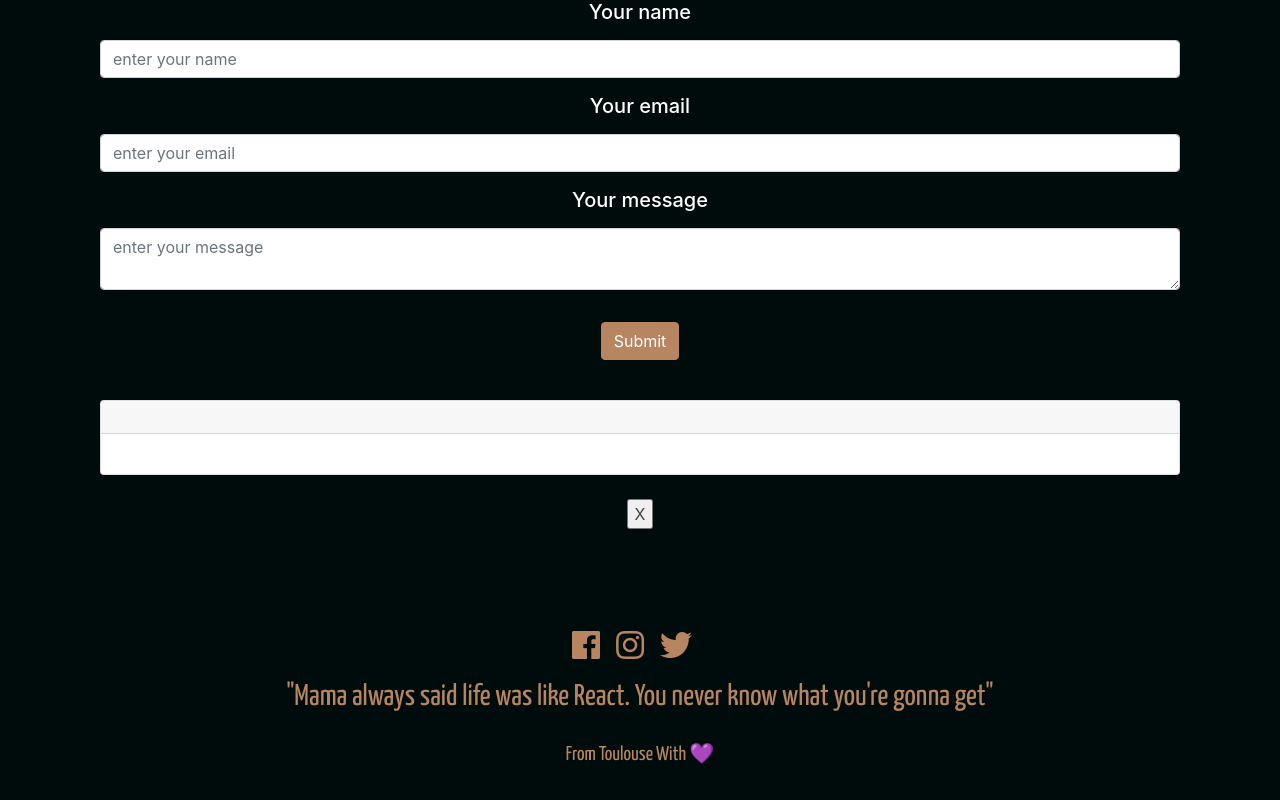
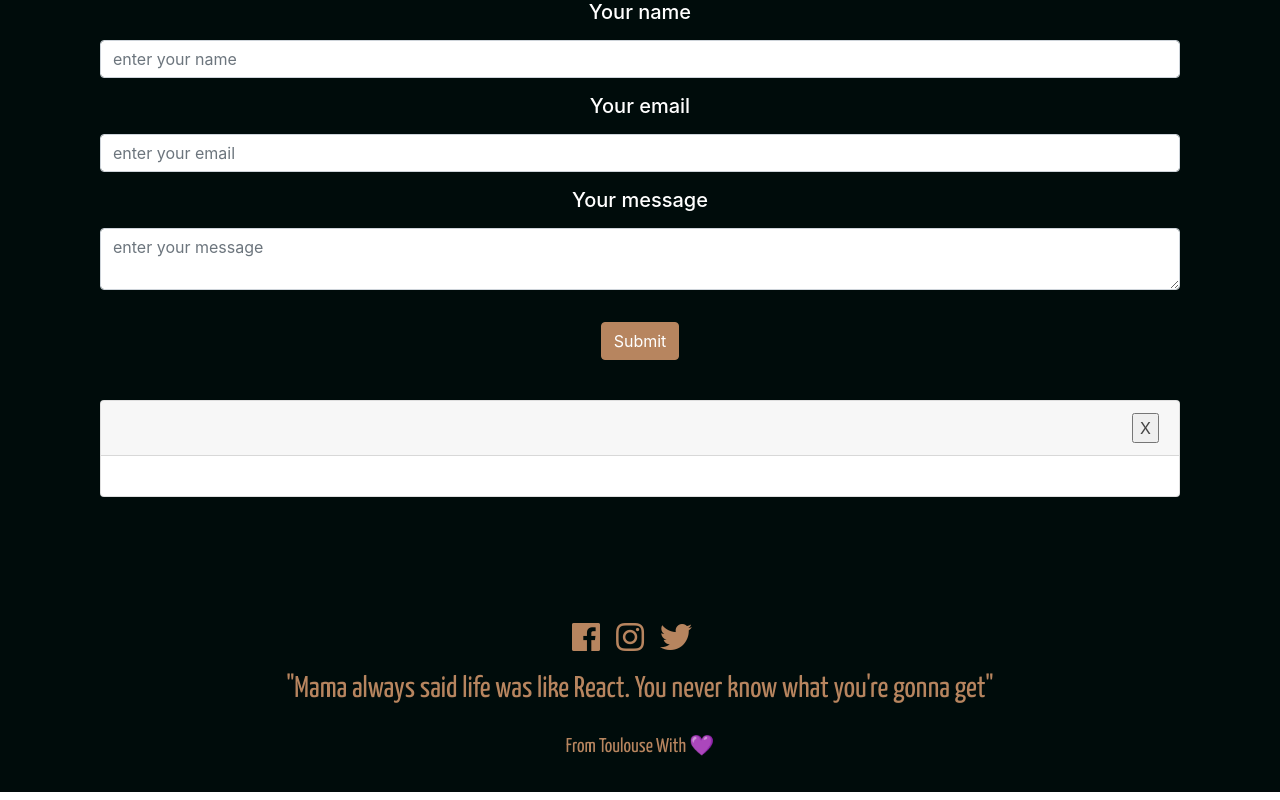
Before and after one commit to WildCodeSchool/toulouse-0219-js-moviescreen, a React (Create React App) app: page /movie-details/1 in a window 1280 px wide. Shown: the part 1359-2159 px from the top of the page. Built offline with nearby package versions, Linux system fonts and the light colour scheme; no server answers; a web font is replaced by a local one.

Commit message:
changed X position on comments

```diff
--- a/src/components/details/AddComment.jsx
+++ b/src/components/details/AddComment.jsx
@@ -2,18 +2,22 @@ import React from 'react';
 import DisplayedMessage from './DisplayedMessage';
 
 class AddComment extends React.Component {
-  constructor() {
-    super();
+  constructor(props) {
+    super(props);
 
     this.state = {
       messages: [
         {
           name: '',
           email: '',
-          comment: ''
+          comment: '',
+          id: ''
         }
       ]
     };
+
+    this.add = this.add.bind(this);
+    this.delete = this.delete.bind(this);
   }
 
   componentDidMount() {
@@ -29,7 +33,7 @@ class AddComment extends React.Component {
     const newEmail = this.refs.emailRef.value;
     const newComment = this.refs.commentRef.value;
 
-    if (localStorage.getItem('messages') == null) {
+    if (localStorage.getItem('messages') === null) {
       const messages = [];
       messages.push({ name: newName, email: newEmail, comment: newComment });
       localStorage.setItem('messages', JSON.stringify(messages));
@@ -47,10 +51,10 @@ class AddComment extends React.Component {
     this.refs.commentRef.value = '';
   }
 
-  delete(e) {
-    const index = e.target.getAttribute('data-key');
+  delete(event) {
+    const id = event.target.getAttribute('key');
     const list = JSON.parse(localStorage.getItem('messages'));
-    list.splice(index, 1);
+    list.splice(id, 1);
     this.setState({
       messages: list
     });
@@ -88,23 +92,16 @@ class AddComment extends React.Component {
               <input
                 type="button"
                 value="Submit"
-                onClick={this.add.bind(this)}
+                onClick={this.add}
                 className="btn btn-info my-white-font my-3"
               />
               <ul>
                 {this.state.messages.map(
-                  (message, index) => (
-                    <li key={index}>
-                      <DisplayedMessage {...message} />
-                      <input
-                        type="button"
-                        value="X"
-                        onClick={this.delete.bind(this)}
-                        data-key={index}
-                      />
+                  (message) => (
+                    <li>
+                      <DisplayedMessage {...message} delete={this.delete} />
                     </li>
-                  ),
-                  this
+                  )
                 )}
               </ul>
             </div>
--- a/src/components/details/DisplayedMessage.js
+++ b/src/components/details/DisplayedMessage.js
@@ -2,16 +2,26 @@ import React, { Component } from 'react';
 
 // eslint-disable-next-line react/prefer-stateless-function
 class DisplayedMessage extends Component {
+
   render() {
     const {
       name,
       email,
-      comment
+      comment,
+      id
     } = this.props;
 
     return (
       <div className="card my-4">
         <div className="card-header">
+          <input
+            style={{ float: 'right' }}
+            type="button"
+            value="X"
+            onClick={this.props.delete}
+            key={id}
+            id="remove"
+          />
           <h4 className="mt-2">{name}</h4>
           <h6>{email}</h6>
         </div>
```
